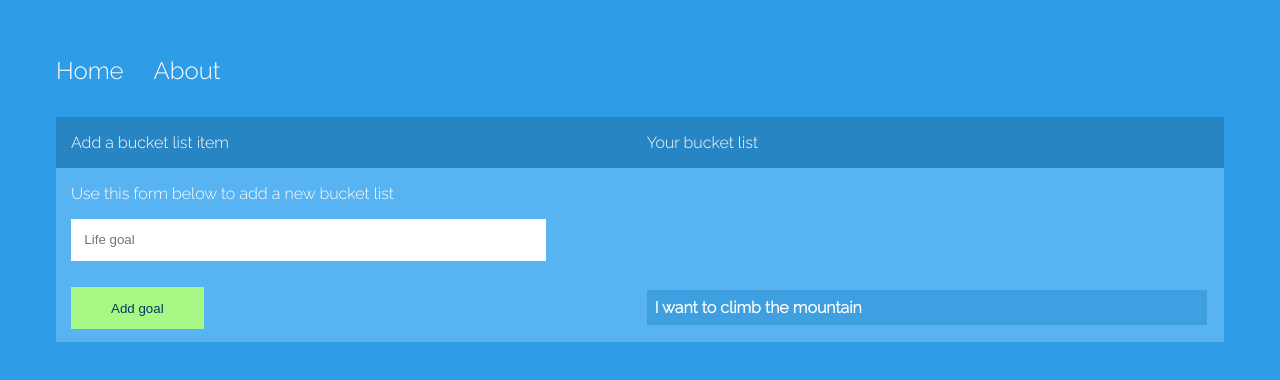
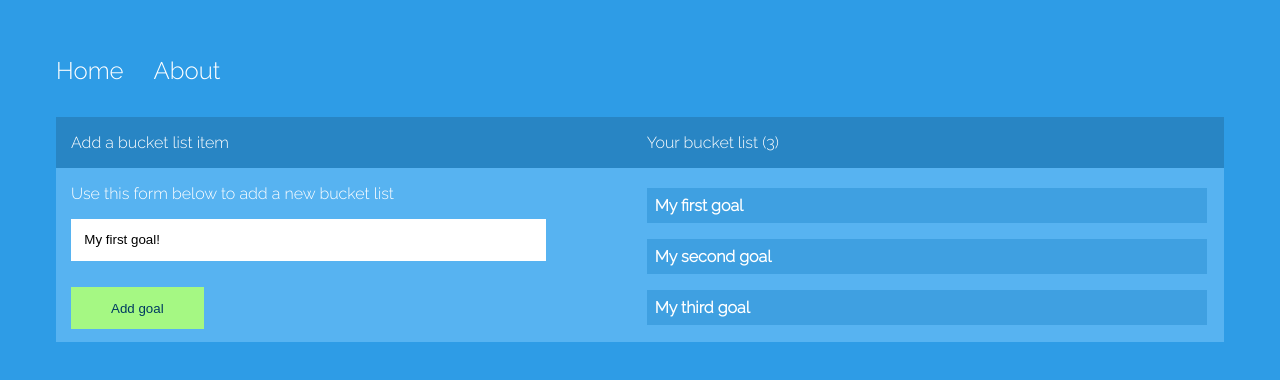
Before and after one commit to sumit131/angular-5-demo, an Angular app: page / in a window 1280 px wide. Shown: the top 380 px of the page. Built offline with nearby package versions, Linux system fonts and the light colour scheme.

Commit message:
Added form and animation

```diff
--- a/src/app/app.module.ts
+++ b/src/app/app.module.ts
@@ -1,6 +1,8 @@
 import { BrowserModule } from '@angular/platform-browser';
 import { NgModule } from '@angular/core';
 
+import { BrowserAnimationsModule } from '@angular/platform-browser/animations';
+import { FormsModule } from '@angular/forms';
 import { AppRoutingModule } from './app-routing.module';
 import { AppComponent } from './app.component';
 import { HomeComponent } from './home/home.component';
@@ -14,7 +16,9 @@ import { AboutComponent } from './about/about.component';
   ],
   imports: [
     BrowserModule,
-    AppRoutingModule
+    AppRoutingModule,
+    FormsModule,
+    BrowserAnimationsModule
   ],
   providers: [],
   bootstrap: [AppComponent]
--- a/src/app/home/home.component.html
+++ b/src/app/home/home.component.html
@@ -3,21 +3,23 @@
     <p>Add a bucket list item</p>
   </div>
   <div class="col">
-    <p>Your bucket list</p>
+    <p>Your bucket list ({{itemCount}})</p>
   </div>
 </div>
 
-<div class="container color-light">
+<div class="container color-light" [@goals]="goals.length">
   <div class="col">
     <p class="sm">Use this form below to add a new bucket list</p>
     <form>
-      <input type="text" class='txt' name="item" placeholder="Life goal">
-      <input type="submit" class='btn' value="Add goal">
+      <input type="text" class='txt' name="item" placeholder="Life goal" [(ngModel)]='goalText'>
+      <!-- <br><span>{{goalText}}</span> -->
+      <input type="submit" class='btn' value="{{btnText}}" (click)="addItem()">
+      <!-- <input type="submit" class='btn' [value]="btnText"> -->
     </form>
   </div>
   <div class="col">
-    <p class="life-container">
-      I want to climb the mountain
+    <p class="life-container" *ngFor="let goal of goals">
+      {{ goal }}
     </p>
   </div>
 </div>
--- a/src/app/home/home.component.ts
+++ b/src/app/home/home.component.ts
@@ -1,15 +1,41 @@
 import { Component, OnInit } from '@angular/core';
+import { trigger, style, transition, animate, keyframes, query, stagger } from '@angular/animations';
 
 @Component({
   selector: 'app-home',
   templateUrl: './home.component.html',
-  styleUrls: ['./home.component.scss']
+  styleUrls: ['./home.component.scss'],
+  animations: [
+    trigger('goals',[
+      transition('* => *', [
+        query(':enter', style({ opacity: 0 }), { optional: true}),
+        query(':enter', stagger('300ms', [
+          animate('.6s ease-in', keyframes([
+            style({opacity: 0, transform: 'transformY(-75%)', offset: 0}),
+            style({opacity: .5, transform: 'transformY(35px)', offset: .3}),
+            style({opacity: 1, transform: 'transformY(0)', offset: 1}),
+          ]))
+        ]), {optional: true})
+      ])
+    ])
+  ]
 })
 export class HomeComponent implements OnInit {
+
+  itemCount: number;
+  btnText: string = 'Add goal';
+  goalText: string = 'My first goal!';
+  goals = ['My first goal','My second goal','My third goal'];
 
   constructor() { }
 
   ngOnInit() {
+    this.itemCount = this.goals.length;
   }
 
+  addItem(){
+    this.goals.push(this.goalText);
+    this.goalText = '';
+    this.itemCount = this.goals.length;
+  }
 }
```
